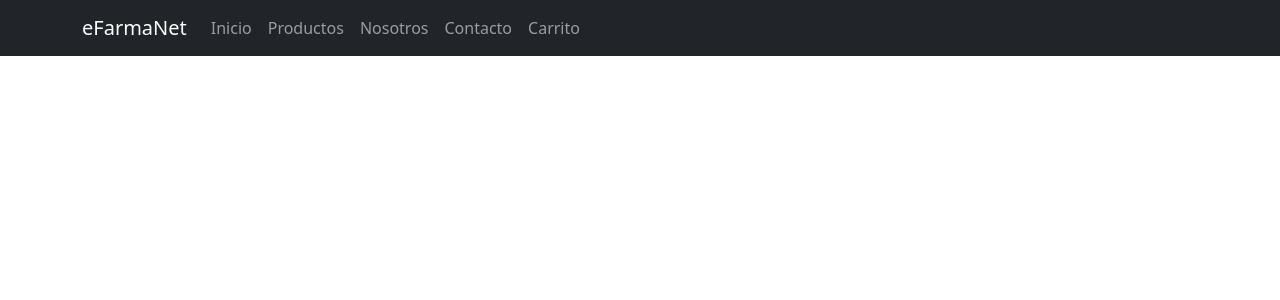
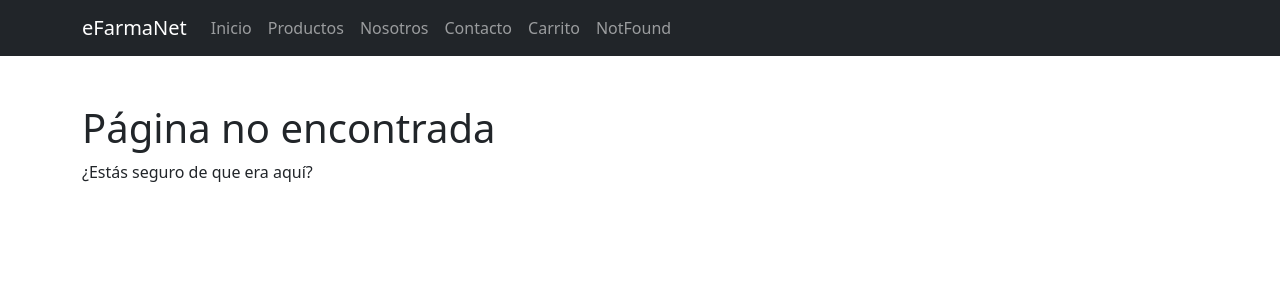
Before and after one commit to jesenia1707/paginanueva, a React (Vite) app: page /NotFound in a window 1280 px wide. Shown: the top 300 px of the page. Built offline with nearby package versions, Linux system fonts and the light colour scheme.

Commit message:
Creando pag e importandolas

```diff
--- a/src/App.jsx
+++ b/src/App.jsx
@@ -1,6 +1,13 @@
+import React from 'react';
 import { Routes, Route } from 'react-router-dom';
+// Importaciones de PAGES
 import NavBar from './components/organisms/Navbar';
 import Home from './pages/Home';
+import Products from './pages/Products';
+import Nosotros from './pages/Nosotros';
+import Contact from './pages/Contact';
+import Carrito from './pages/Carrito';
+import NotFound from './pages/NotFound';
 
 function App() {
  return (
@@ -8,6 +15,11 @@ function App() {
      <NavBar />
      <Routes>
        <Route path="/" element={<Home />} />
+       <Route path="/Products" element={<Products />} />
+       <Route path="/Nosotros" element={<Nosotros />} />
+       <Route path="/Contact" element={<Contact />} />
+       <Route path="/Carrito" element={<Carrito />} />
+       <Route path="/NotFound" element={<NotFound />} />
      </Routes>
    </>
  );
--- a/src/components/organisms/Navbar.jsx
+++ b/src/components/organisms/Navbar.jsx
@@ -14,6 +14,7 @@ function NavBar() {
             <Nav.Link href="/Nosotros">Nosotros</Nav.Link>
             <Nav.Link href="/Contacto">Contacto</Nav.Link>
             <Nav.Link href="/Carrito">Carrito</Nav.Link>
+            <Nav.Link href="/NotFound">NotFound</Nav.Link>
           </Nav>
         </Navbar.Collapse>
       </Container>
--- /dev/null
+++ b/src/pages/NotFound.jsx
@@ -0,0 +1,13 @@
+import React from 'react';
+import { Container } from 'react-bootstrap';
+
+function NotFound() {
+  return (
+    <Container className="my-5">
+      <h1>Página no encontrada</h1>
+      <p>¿Estás seguro de que era aquí?</p>
+    </Container>
+  );
+}
+
+export default NotFound;
```
Also changed, not shown: src/main.jsx (+0 -12 lines).
